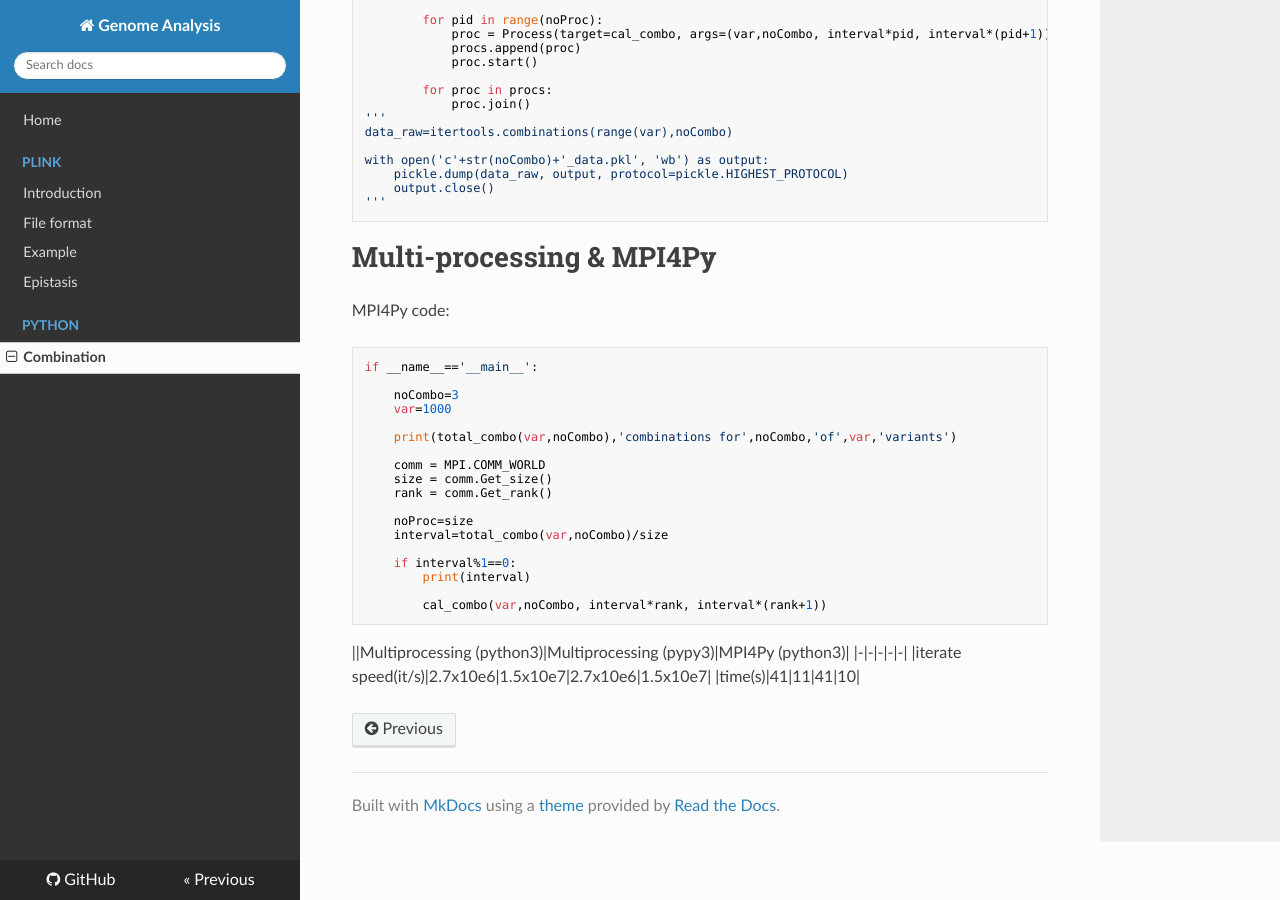
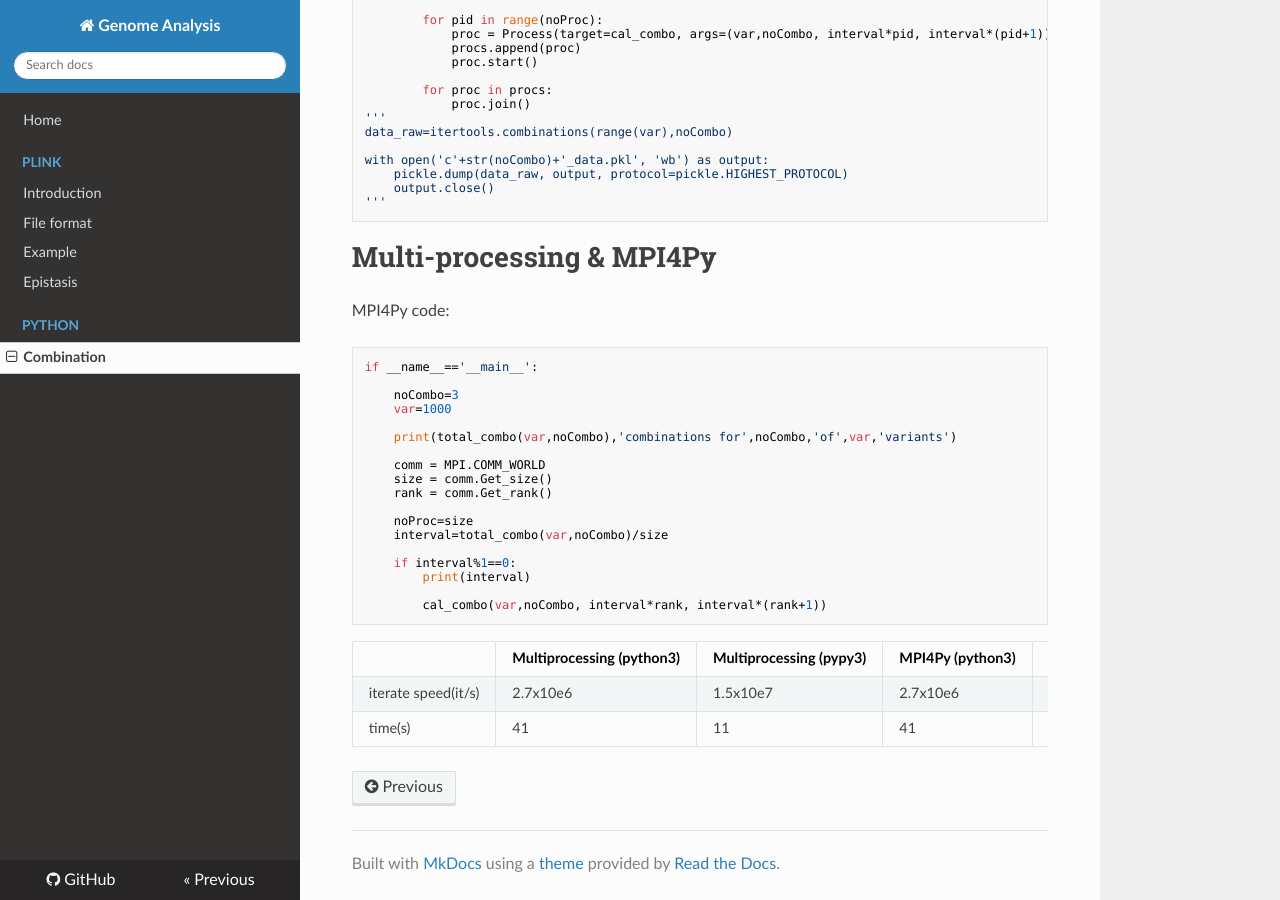
Before and after one commit to WonyoungCho/plink, an MkDocs documentation site: the page built from docs/python_combo.md, in a window 1280 px wide and 900 px high, scrolled down 2238 px. Built offline with MkDocs 1.6.1, drawn with Linux system fonts in a browser that asks for light colours; nearby versions of some CDN libraries; old or Windows-style settings are respelled for this version of MkDocs; part of the change alters nothing that is shown.

````diff
--- a/docs/python_combo.md
+++ b/docs/python_combo.md
@@ -172,7 +172,7 @@ if __name__=='__main__':
         cal_combo(var,noCombo, interval*rank, interval*(rank+1))
 ```
 
-||Multiprocessing (python3)|Multiprocessing (pypy3)|MPI4Py (python3)|
+||Multiprocessing (python3)|Multiprocessing (pypy3)|MPI4Py (python3)|MPI4PY (pypy3)
 |-|-|-|-|-|
 |iterate speed(it/s)|2.7x10e6|1.5x10e7|2.7x10e6|1.5x10e7|
 |time(s)|41|11|41|10|
````
